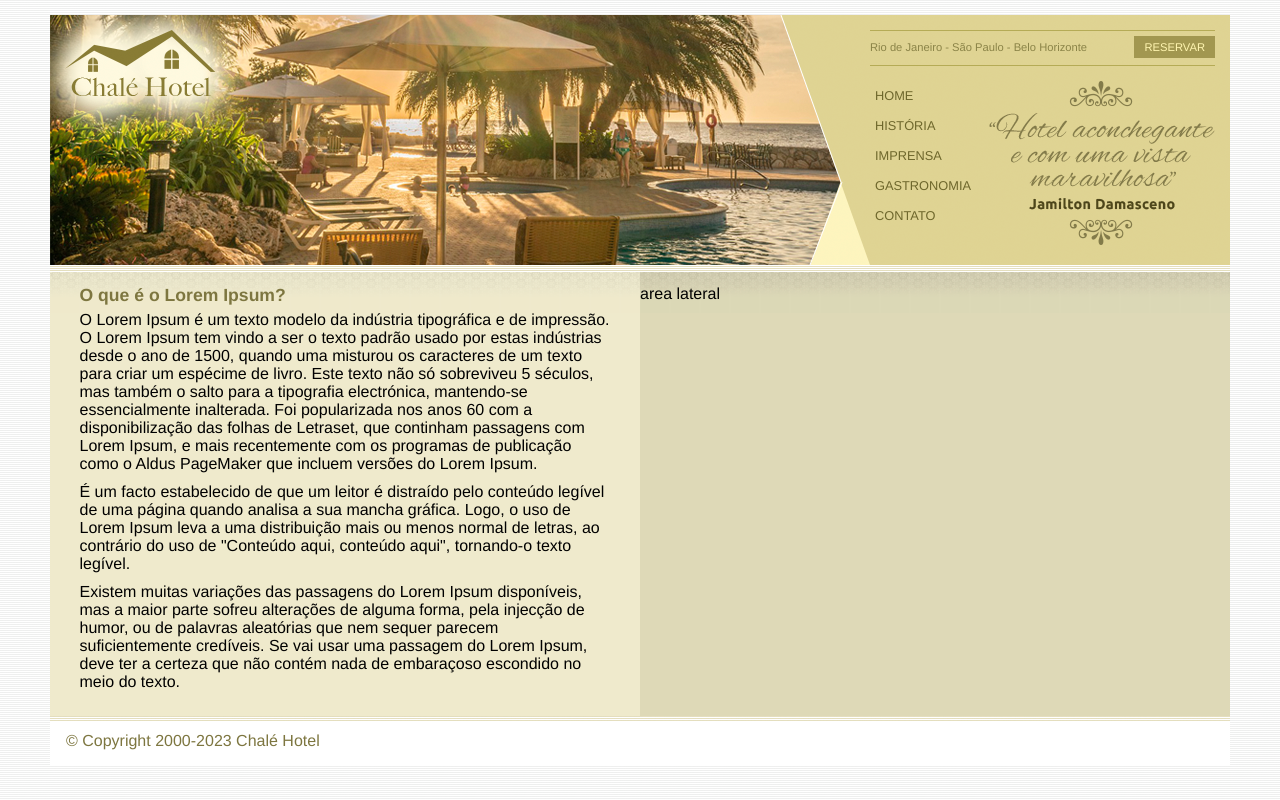
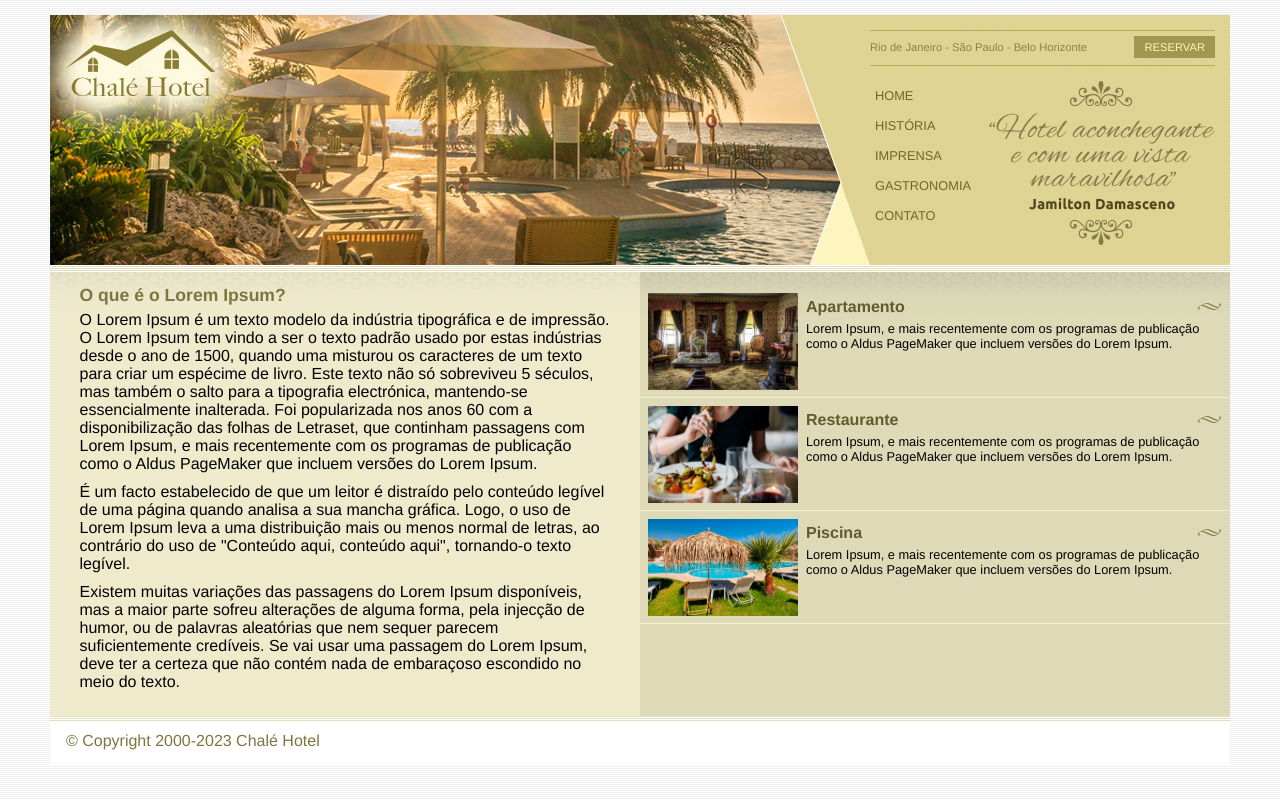
Before and after one commit to KennedyFrancisco/Chal--Hotel, a plain HTML site: page index.html in a window 1280 px wide. Drawn offline with Linux system fonts and the light colour scheme.

Commit message:
Finalizado projeto para treinamento de layout liquido

```diff
--- a/CSS/estilo.css
+++ b/CSS/estilo.css
@@ -156,3 +156,31 @@ p {
     font-size: 1em;
     margin-bottom: 10px;
 }
+
+#beneficios li {
+    padding: 8px;
+    border-bottom: 1px solid #f3efcb;
+    height: 6em;
+}
+
+#beneficios li a img {
+    float: left;
+    margin-right: 8px;
+}
+
+#beneficios li a p {
+    color: #000;
+    font-size: 0.8em;
+}
+
+#beneficios li a h3{
+    font-size: 1em;
+    color: #615B2d;
+    padding: 5px 0;
+    background: url(../Imagens/ornamento.png) no-repeat center right;
+}
+
+#beneficios li:hover{
+    background: #f6f3d6;
+    cursor: pointer;
+}
--- a/index.html
+++ b/index.html
@@ -63,7 +63,31 @@
 
         <div id="area-lateral">
             <div id="conteudo">
-                area lateral
+                <ul id="beneficios">
+                    <li>
+                        <a href="">
+                            <img src="Imagens/apartamento.jpg" width="150" alt="apartamentos">
+                            <h3>Apartamento</h3>
+                            <p>Lorem Ipsum, e mais recentemente com os programas de publicação como o Aldus PageMaker que incluem versões do Lorem Ipsum.</p>
+                        </a>
+                    </li>
+
+                    <li>
+                        <a href="">
+                            <img src="Imagens/restaurante.jpg" width="150" alt="restaurante">
+                            <h3>Restaurante</h3>
+                            <p>Lorem Ipsum, e mais recentemente com os programas de publicação como o Aldus PageMaker que incluem versões do Lorem Ipsum.</p>
+                        </a>
+                    </li>
+
+                    <li>
+                        <a href="">
+                            <img src="Imagens/piscina.jpg" width="150" alt="piscina">
+                            <h3>Piscina</h3>
+                            <p>Lorem Ipsum, e mais recentemente com os programas de publicação como o Aldus PageMaker que incluem versões do Lorem Ipsum.</p>
+                        </a>
+                    </li>
+                </ul>
             </div>
         </div>
 
```
